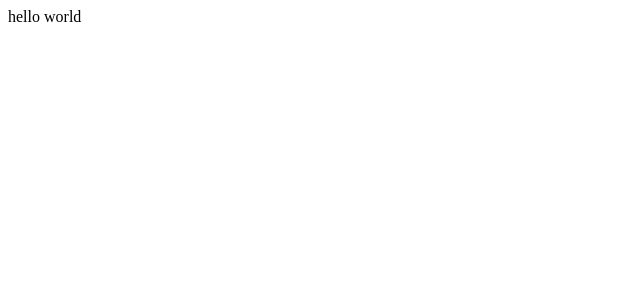
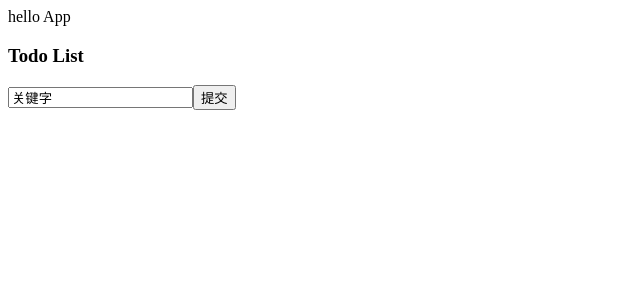
Before and after one commit to dengzhiteng/React, a React (Create React App) app in the folder my-app/: page / in a window 1280 px wide. Shown: the top 300 px of the page, without its empty margins (0-640 px from the left). Built offline with nearby package versions, Linux system fonts and the light colour scheme.

Commit message:
注册事件并循环渲染

```diff
--- a/my-app/public/index.html
+++ b/my-app/public/index.html
@@ -1,15 +1,15 @@
 <!DOCTYPE html>
 <html lang="en">
+
 <head>
   <meta charset="utf-8" />
-  <link rel="icon" href="%PUBLIC_URL%/favicon.ico" />
+  <link rel="icon" href="./favicon.ico" />
   <meta name="viewport" content="width=device-width, initial-scale=1" />
   <meta name="theme-color" content="#000000" />
   <meta name="description" content="Web site created using create-react-app" />
-  <link rel="apple-touch-icon" href="%PUBLIC_URL%/logo192.png" />
-  <link rel="manifest" href="%PUBLIC_URL%/manifest.json" />
   <title>my-App</title>
 </head>
+
 <body>
   <div id="root"></div>
 </body>
--- a/my-app/src/App.js
+++ b/my-app/src/App.js
@@ -1,10 +1,12 @@
-import React from "react";
-function App() {
-  return (
-    <div className="App">
-      <header className="App-header">hello world</header>
-    </div>
-  );
+import React, { Component } from "react";
+// import {Component} from 'react'
+// 等价于
+// import React from "react";
+// const Component = React.Component
+
+class App extends Component {
+  render() {
+    return <div>hello App</div>;
+  }
 }
-
 export default App;
--- /dev/null
+++ b/my-app/src/TodoList.js
@@ -0,0 +1,38 @@
+import React, { Component } from "react";
+class TodoList extends Component {
+  render() {
+    return (
+      <div>
+        <div>
+          <h3> Todo List </h3>
+          <input
+            placeholder="请输入"
+            type="text"
+            value={this.state.keyWords}
+            onChange={(event) => this.inputChangedHandler(event)}
+          ></input>
+          <button> 提交 </button>
+        </div>
+        <ul>
+          {this.state.list.map((item, index) => {
+            return <li key={index}>{item}</li>;
+          })}
+        </ul>
+      </div>
+    );
+  }
+  constructor(props) {
+    super(props);
+    this.state = {
+      list: [],
+      keyWords: "关键字",
+    };
+  }
+  inputChangedHandler = (event) => {
+    this.setState({
+      keyWords: event.target.value,
+      list: [event.target.value, ...this.state.list],
+    });
+  };
+}
+export default TodoList;
--- a/my-app/src/index.js
+++ b/my-app/src/index.js
@@ -1,9 +1,12 @@
 import React from "react";
 import ReactDOM from "react-dom";
 import App from "./App";
+import TodoList from "./TodoList";
+
 ReactDOM.render(
   <React.StrictMode>
     <App />
+    <TodoList />
   </React.StrictMode>,
   document.getElementById("root")
 );
```
